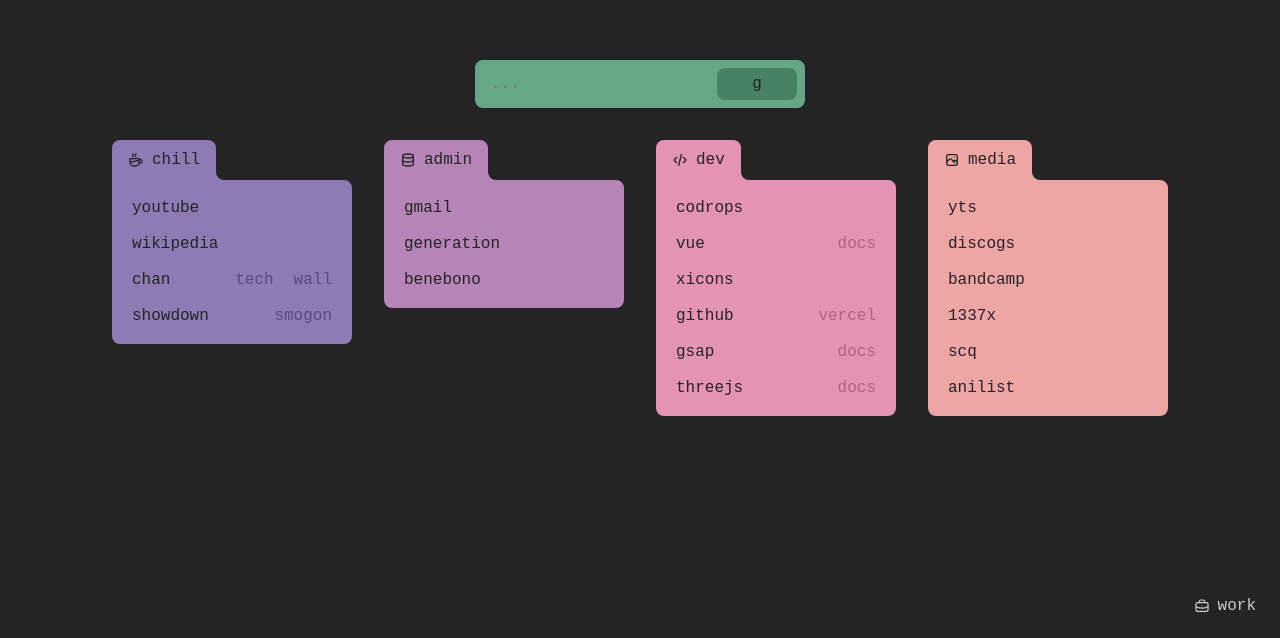
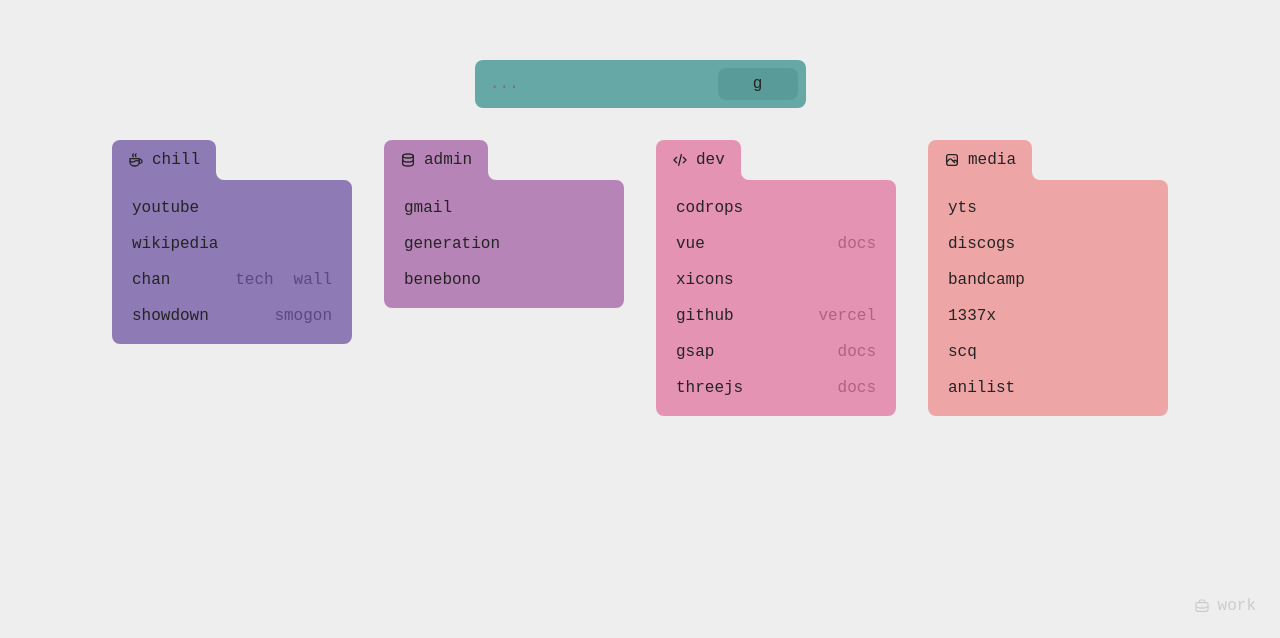
Before and after one commit to calamina/net, a Vue app: page / in a window 1280 px wide. Shown: the part 162-800 px from the top of the page. Built offline with nearby package versions, Linux system fonts and the light colour scheme; a web font is replaced by a local one.

Commit message:
test clear / fix search

```diff
--- a/src/assets/main.css
+++ b/src/assets/main.css
@@ -13,7 +13,8 @@
 }
 
 html {
-  background-color: #242424;
+  /* background-color: #242424; */
+  background-color: #eee;
 }
 
 #app {
--- a/src/components/linkSection.vue
+++ b/src/components/linkSection.vue
@@ -12,7 +12,7 @@
 const altColor = adjust(props.color ?? '#000', -20)
 const altColor2 = adjust(props.color ?? '#000', -50)
 
-const flag = useStorage('work-active', false) // returns Ref<boolean>
+const work = useStorage('work-active', false) // returns Ref<boolean>
 
 function adjust(color: string, amount: number) {
   return '#' + color.replace(/^#/, '').replace(/../g, color => ('0' + Math.min(255, Math.max(0, parseInt(color, 16) + amount)).toString(16)).substr(-2))
@@ -20,7 +20,7 @@
 </script>
 
 <template>
-  <div class="link-section" v-if="title === 'work' ? flag : true">
+  <div class="link-section" v-if="title === 'work' ? work : true">
     <h2 class="link-section__title">
       <svg class="link-section__title__icon" v-html="icon" alt="icon"></svg>
       {{ title }}
@@ -82,7 +82,8 @@
     &::after {
       z-index: 100;
       border-bottom-left-radius: 0.5rem;
-      background-color: #242424;
+      background-color: #eee;
+      // background-color: #242424;
     }
   }
 
--- a/src/components/searchBar.vue
+++ b/src/components/searchBar.vue
@@ -42,7 +42,7 @@
   gap: 0.5rem;
   border-radius: 0.5rem;
   padding: 0.5rem;
-  background-color: #66a886;
+  background-color: #66a8a5;
   height: 3rem;
 }
 
@@ -53,6 +53,8 @@
     padding: 0.5rem;
     border-radius: 0.5rem;
     border: none;
+    color: #242424;
+    font-style: oblique;
     outline: none;
     background-color: transparent;
   }
@@ -65,6 +67,6 @@
   border-radius: 0.5rem;
   color: #242424;
   width: 5rem;
-  background-color: #468263;
+  background-color: #599b98;
 }
 </style>
```
